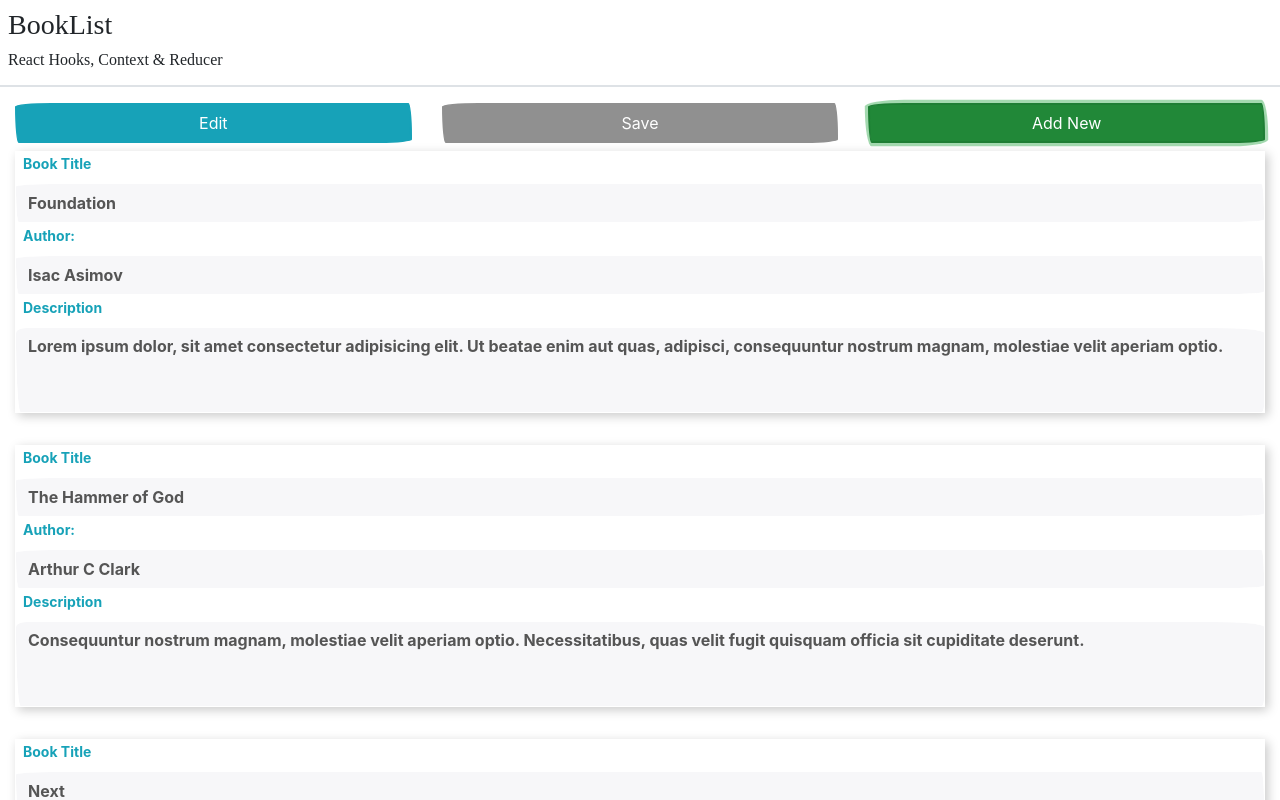
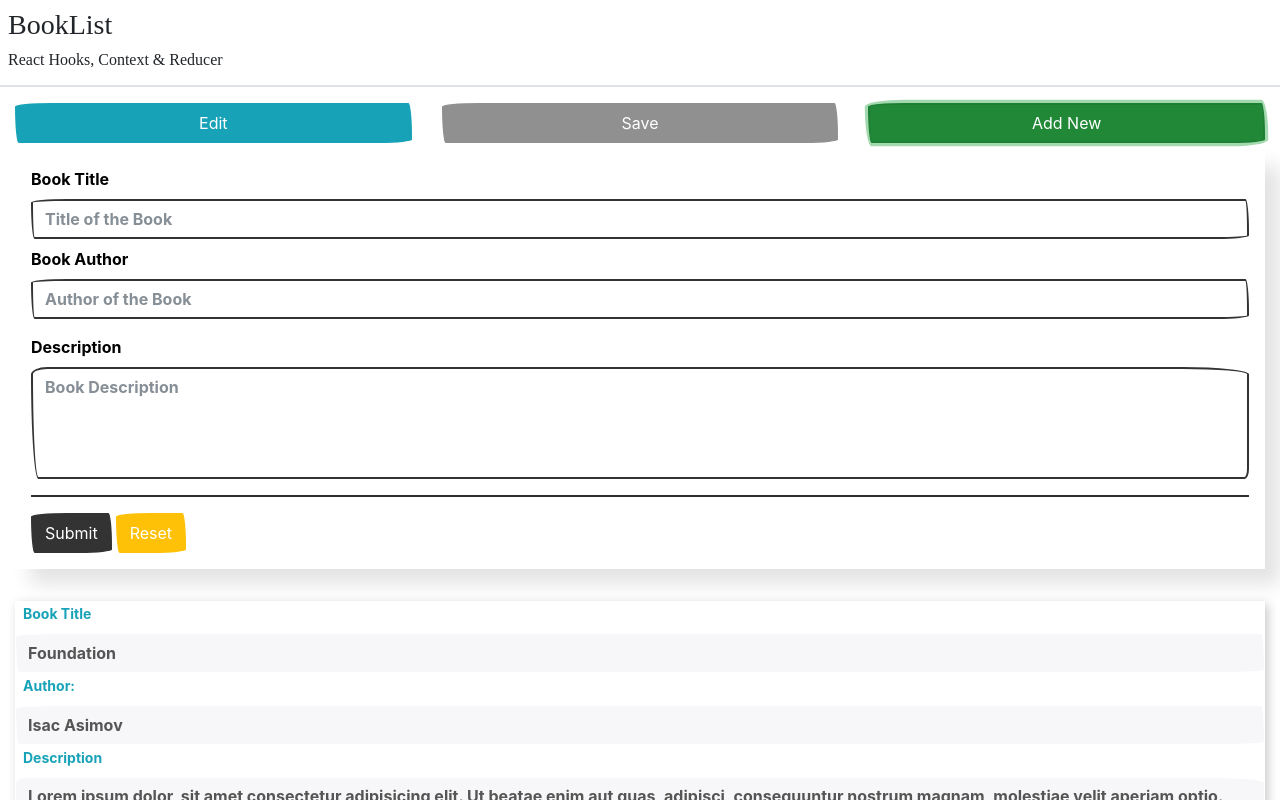
Before and after one commit to ahmedmusawir/context-booklist, a React (Create React App) app: page / in a window 1280 px wide. Both pictures are taken after a click on the button "Add New". Shown: the top 800 px of the page. Built offline with nearby package versions, Linux system fonts and the light colour scheme; a web font is replaced by a local one.

Commit message:
Add New Book successful - 7 Dec 2021

```diff
--- a/package.json
+++ b/package.json
@@ -11,9 +11,12 @@
     "proptypes": "^1.1.0",
     "react": "^17.0.2",
     "react-bootstrap": "^2.0.3",
+    "react-datepicker": "^4.5.0",
     "react-dom": "^17.0.2",
     "react-scripts": "4.0.3",
-    "web-vitals": "^1.1.2"
+    "uuid": "^8.3.2",
+    "web-vitals": "^1.1.2",
+    "yup": "^0.32.11"
   },
   "scripts": {
     "start": "react-scripts start",
--- a/src/data.js
+++ b/src/data.js
@@ -1,20 +1,20 @@
 export const books = [
   {
-    id: 1,
+    id: '10f42436-47f7-4c83-bd57-3bd135aea5f1',
     title: 'Foundation',
     author: 'Isac Asimov',
     description:
       'Lorem ipsum dolor, sit amet consectetur adipisicing elit. Ut beatae enim aut quas, adipisci, consequuntur nostrum magnam, molestiae velit aperiam optio. ',
   },
   {
-    id: 2,
+    id: '10f42436-47f7-4c83-bd57-3bd135aea5f2',
     title: 'The Hammer of God',
     author: 'Arthur C Clark',
     description:
       'Consequuntur nostrum magnam, molestiae velit aperiam optio. Necessitatibus, quas velit fugit quisquam officia sit cupiditate deserunt.',
   },
   {
-    id: 3,
+    id: '10f42436-47f7-4c83-bd57-3bd135aea5f3',
     title: 'Next',
     author: 'Michael Crichton',
     description:
--- a/src/pages/BookListPage.jsx
+++ b/src/pages/BookListPage.jsx
@@ -2,15 +2,40 @@ import React, { useState } from 'react';
 import Page from '../components/layouts/Page';
 import { Row, Col } from 'react-bootstrap';
 import Content from '../components/layouts/Content';
+import { Formik, Form } from 'formik';
+import FormikControl from '../components/formik/FormikControl';
+import * as Yup from 'yup';
+import { v4 as uuidv4 } from 'uuid';
 import { books } from '../data';
+import './FormikComp.scss';
 
 function BookListPage() {
   const initialState = books;
   const [bookList, setBookList] = useState(initialState);
   const [isEdit, setIsEdit] = useState(true);
   const [isSave, setIsSave] = useState(false);
+  const [showForm, setShowForm] = useState(false);
+  //   console.log(bookList);
 
-  const handleChange = (e) => {
+  //   FORMIK INFO
+  const initialValues = {
+    title: '',
+    author: '',
+    description: '',
+  };
+  const onSubmit = (values, { resetForm }) => {
+    console.log(values);
+    // resetForm({ values: initialValues });
+    const bookObj = { id: uuidv4(), ...values };
+    setBookList([...bookList, bookObj]);
+  };
+  const validationSchema = Yup.object({
+    title: Yup.string().required('Title is Required!'),
+    author: Yup.string().required('Author is Required!'),
+    description: Yup.string().required('Description is Required!'),
+  });
+
+  const handleUpdate = (e) => {
     const dataType = e.target.name;
 
     if (dataType === 'title') {
@@ -18,7 +43,10 @@ function BookListPage() {
         bookList.map((book) => {
           // console.log('Book ID: ', typeof book.id);
           // console.log('E.target ID: ', typeof e.target.id);
-          return book.id === Number(e.target.id)
+          //   return book.id === Number(e.target.id)
+          //     ? { ...book, [e.target.name]: e.target.value }
+          //     : book;
+          return book.id === e.target.id
             ? { ...book, [e.target.name]: e.target.value }
             : book;
         })
@@ -27,7 +55,7 @@ function BookListPage() {
     if (dataType === 'author') {
       setBookList(
         bookList.map((book) => {
-          return book.id === Number(e.target.id)
+          return book.id === e.target.id
             ? { ...book, [e.target.name]: e.target.value }
             : book;
         })
@@ -36,7 +64,7 @@ function BookListPage() {
     if (dataType === 'description') {
       setBookList(
         bookList.map((book) => {
-          return book.id === Number(e.target.id)
+          return book.id === e.target.id
             ? { ...book, [e.target.name]: e.target.value }
             : book;
         })
@@ -56,7 +84,8 @@ function BookListPage() {
   };
   const handleAdd = (e) => {
     e.preventDefault();
-    console.log('Add form should show up now!');
+    // console.log('Add form should show up now!');
+    setShowForm((prev) => (prev = !prev));
   };
 
   return (
@@ -64,11 +93,12 @@ function BookListPage() {
       <Row className='justify-content-center'>
         <Col sm={12}>
           <Content width='w-100' cssClassNames='bg-light mt-3'>
+            {/* BUTTON BAR */}
             <Row>
               <Col sm={4}>
                 <button
                   type='button'
-                  className='btn btn-info btn-block'
+                  className='btn btn-info btn-block mb-2'
                   onClick={handleEdit}
                   disabled={isSave}
                 >
@@ -95,6 +125,78 @@ function BookListPage() {
                 </button>
               </Col>
             </Row>
+            {/* ADD NEW FORM */}
+            <Row>
+              {/* FORMIK FORM */}
+              <Col sm={12}>
+                {showForm && (
+                  <Formik
+                    initialValues={initialValues}
+                    onSubmit={onSubmit}
+                    validationSchema={validationSchema}
+                  >
+                    {(formik) => (
+                      <Form className='p-3 bg-light formik-comp'>
+                        {/* BOOK TITLE */}
+                        <div className='mb-2'>
+                          <FormikControl
+                            control='input'
+                            type='text'
+                            name='title'
+                            label='Book Title'
+                            placeholder='Title of the Book'
+                            className={
+                              formik.touched.title && formik.errors.title
+                                ? 'form-control is-invalid'
+                                : 'form-control'
+                            }
+                          />
+                        </div>
+                        {/* BOOK AUTHOR */}
+                        <div className='mb-2'>
+                          <FormikControl
+                            control='input'
+                            type='text'
+                            name='author'
+                            label='Book Author'
+                            placeholder='Author of the Book'
+                            className={
+                              formik.touched.author && formik.errors.author
+                                ? 'form-control is-invalid'
+                                : 'form-control'
+                            }
+                          />
+                        </div>
+                        {/* TEXT AREA */}
+                        <div className='mb-3'>
+                          <FormikControl
+                            control='textarea'
+                            name='description'
+                            label='Description'
+                            placeholder='Book Description'
+                            rows={4}
+                            className={
+                              formik.touched.description &&
+                              formik.errors.description
+                                ? 'form-control is-invalid'
+                                : 'form-control'
+                            }
+                          />
+                        </div>
+                        <hr className='bg-primary' />
+                        <button className='btn btn-primary' type='submit'>
+                          Submit
+                        </button>
+                        <button className='btn btn-warning ml-1' type='reset'>
+                          Reset
+                        </button>
+                      </Form>
+                    )}
+                  </Formik>
+                )}
+              </Col>
+            </Row>
+            {/* THE BOOK LIST */}
             {bookList.map((book) => (
               <main key={book.id} className='single-item'>
                 <form>
@@ -112,10 +214,7 @@ function BookListPage() {
                       className={
                         isEdit ? 'form-control normal-view' : 'form-control'
                       }
-                      onChange={handleChange}
-                      //   onClick={handleSingle}
-                      //   onBlur={handleBlur}
-                      //   readOnly={true}
+                      onChange={handleUpdate}
                     />
                     <div
                       className={isEdit ? 'd-none' : 'alert alert-secondary'}
@@ -135,10 +234,7 @@ function BookListPage() {
                       className={
                         isEdit ? 'form-control normal-view' : 'form-control'
                       }
-                      onChange={handleChange}
-                      //   onClick={handleSingle}
-                      //   onBlur={handleBlur}
-                      //   readOnly={true}
+                      onChange={handleUpdate}
                     />
                     <div
                       className={isEdit ? 'd-none' : 'alert alert-secondary'}
@@ -159,10 +255,7 @@ function BookListPage() {
                         isEdit ? 'form-control normal-view' : 'form-control'
                       }
                       rows={3}
-                      onChange={handleChange}
-                      //   onClick={handleSingle}
-                      //   onBlur={handleBlur}
-                      //   readOnly={true}
+                      onChange={handleUpdate}
                     />
                     <div
                       className={isEdit ? 'd-none' : 'alert alert-secondary'}
--- a/src/pages/FormikComp.scss
+++ b/src/pages/FormikComp.scss
@@ -1,3 +1,6 @@
 .formik-comp {
   color: black !important;
+  box-shadow: 15px 15px 18px #e3e3e3;
+  margin-bottom: 2rem;
+  // border: 1px solid black;
 }
--- a/src/pages/FormikContainer.jsx
+++ b/src/pages/FormikContainer.jsx
@@ -2,7 +2,7 @@ import React from 'react';
 import Page from '../components/layouts/Page';
 import { Row, Col } from 'react-bootstrap';
 import Content from '../components/layouts/Content';
-import { Formik, Form, Field, ErrorMessage } from 'formik';
+import { Formik, Form } from 'formik';
 import FormikControl from '../components/formik/FormikControl';
 import * as Yup from 'yup';
 import './FormikComp.scss';
```
Also changed, not shown: 1 other file (tests, documents, lock files or other folders).
